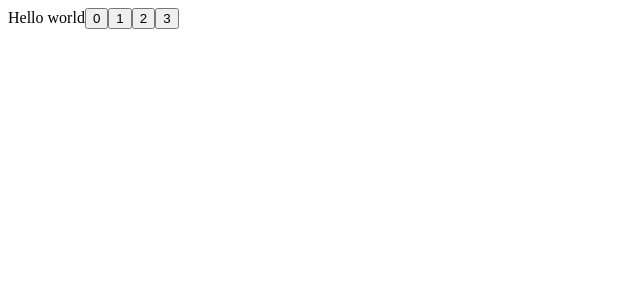
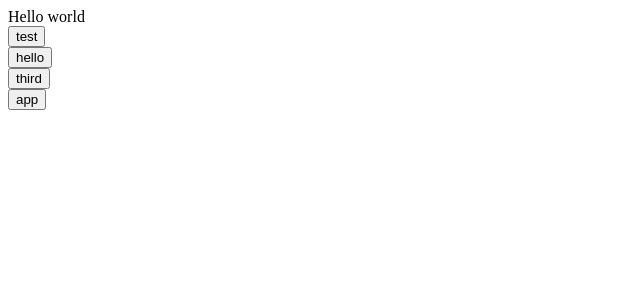
Before and after one commit to yevgenybulochnik/frontend-playground, a React app in the folder react-ts/: page / in a window 1280 px wide. Shown: the top 300 px of the page, without its empty margins (0-640 px from the left). Built offline with nearby package versions, Linux system fonts and the light colour scheme.

Commit message:
Multiple styles

```diff
--- a/react-ts/src/app/app.tsx
+++ b/react-ts/src/app/app.tsx
@@ -14,7 +14,7 @@ export class App extends React.Component<any, AppState> {
     }
   }
   render() {
-    const names = this.state.names.map((index: any, name: any) => <AppButton key={index} name={name}/>)
+    const names = this.state.names.map((name: any, index: any) => <AppButton key={index} name={name}/>)
     return (
       <div>Hello world
         {names}
--- a/react-ts/src/app/components/appbutton.tsx
+++ b/react-ts/src/app/components/appbutton.tsx
@@ -5,10 +5,24 @@ export interface ButtonProps {
   name: string
 }
 
-export class AppButton extends React.Component<ButtonProps, {}> {
+type ButtonState = {
+  active: boolean
+}
+
+let componentStyles = `
+  ${styles.back}
+  ${styles.test}
+`
+
+export class AppButton extends React.Component<ButtonProps, ButtonState> {
+  state: ButtonState =  {
+    active: true,
+  }
   render() {
     return (
-      <button className={`${styles.test} ${styles.back}`}>{this.props.name}</button>
+      <div>
+      <button className={componentStyles}>{this.props.name}</button>
+      </div>
     )
   }
 }
```
